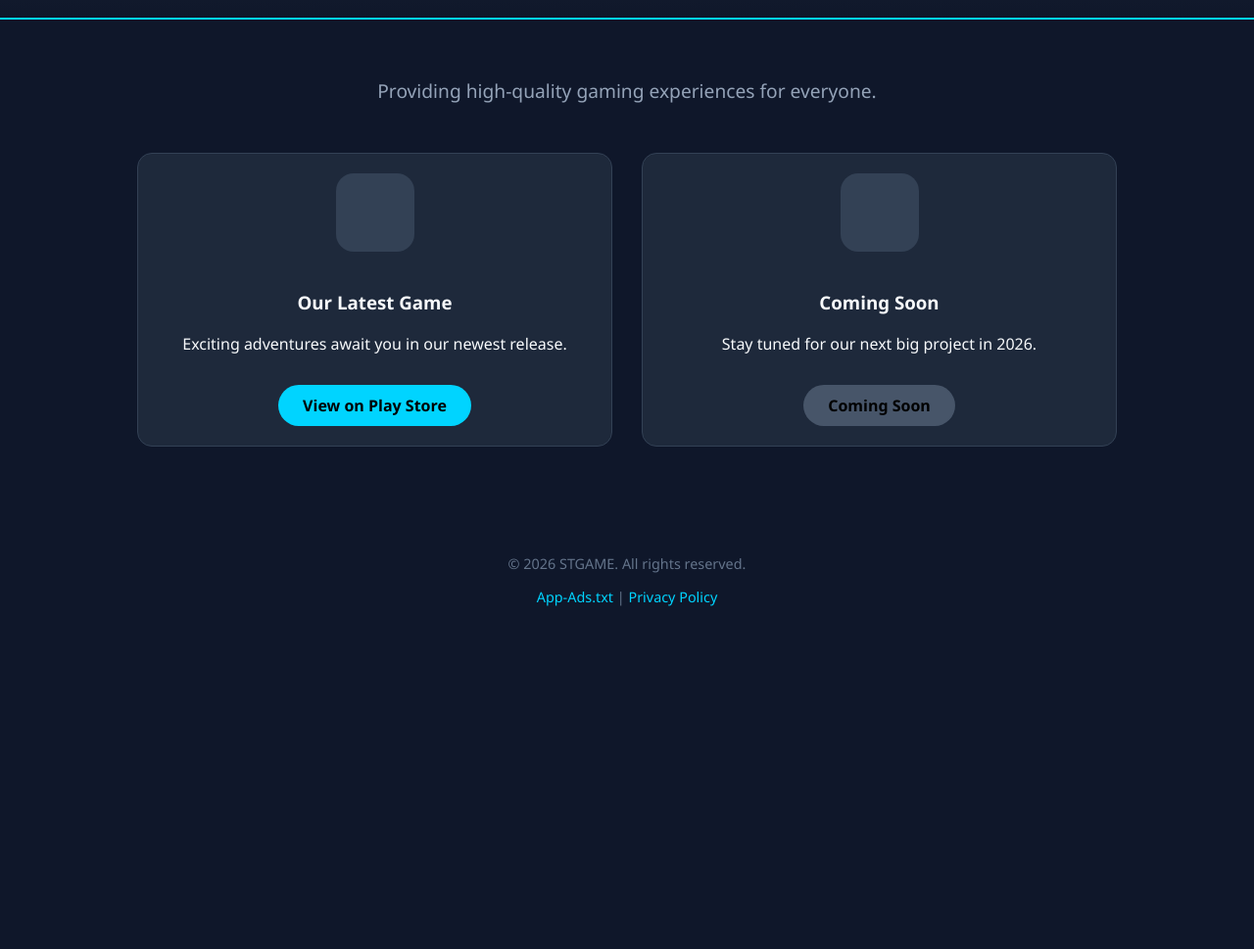
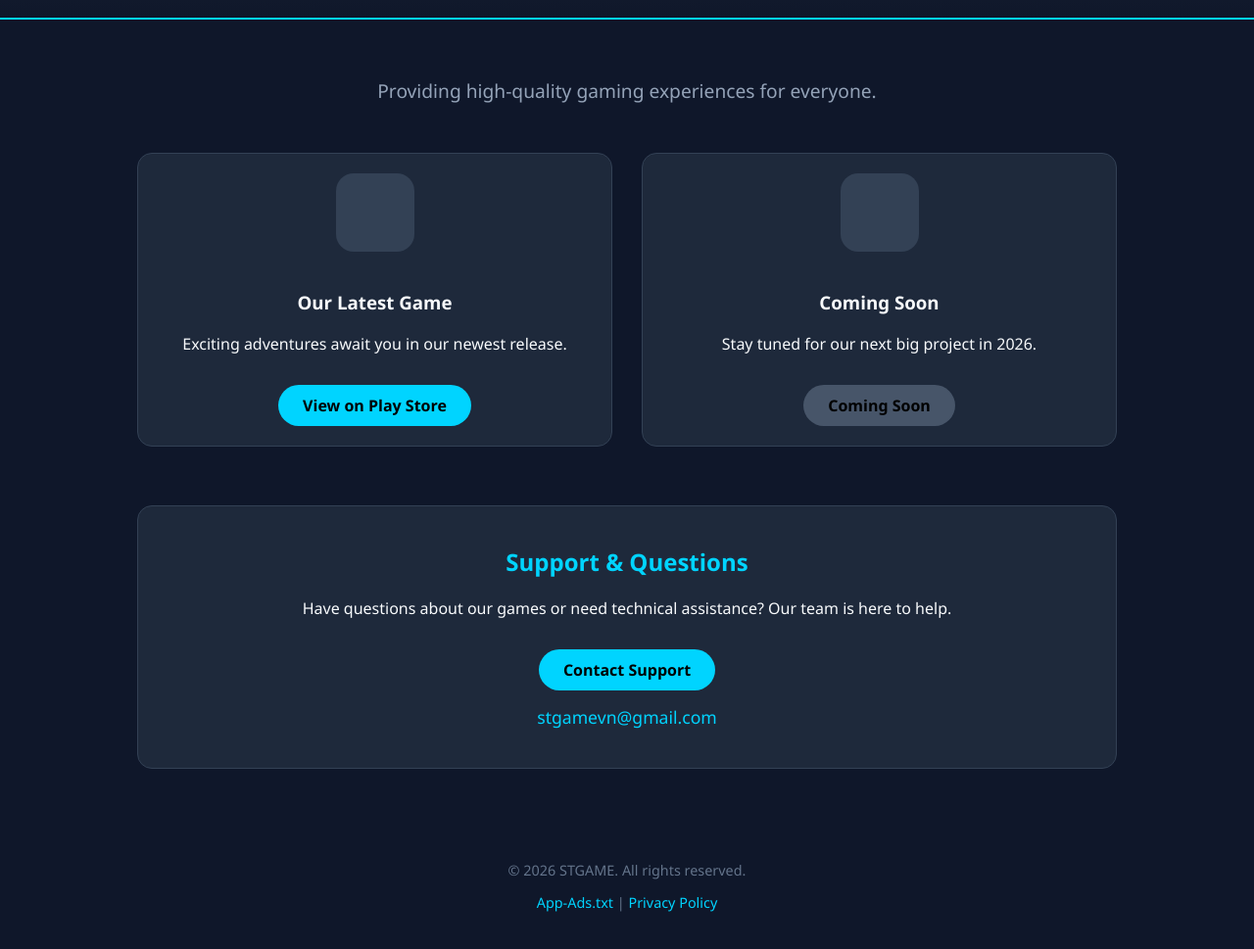
Before and after one commit to stgamevn/stgamevn.github.io, a plain HTML site: page index.html in a window 1280 px wide. Shown: the part 127-1096 px from the top of the page at 98% size. Before the commit the page ends 800 px from the top, so only its background shows below. Drawn offline with Linux system fonts and the light colour scheme.

Commit message:
Update index.html

```diff
--- a/index.html
+++ b/index.html
@@ -74,6 +74,35 @@
             border-color: var(--primary-color);
         }
 
+        /* Support Section Styling */
+        .support-section {
+            margin-top: 60px;
+            padding: 40px;
+            background-color: var(--card-bg);
+            border-radius: 15px;
+            border: 1px solid #334155;
+            text-align: center;
+        }
+
+        .support-section h2 {
+            color: var(--primary-color);
+            margin-top: 0;
+        }
+
+        .support-email {
+            display: block;
+            margin-top: 15px;
+            font-size: 1.1rem;
+            color: var(--primary-color);
+            text-decoration: none;
+            transition: opacity 0.3s;
+        }
+
+        .support-email:hover {
+            text-decoration: underline;
+            opacity: 0.8;
+        }
+
         .game-icon {
             width: 80px;
             height: 80px;
@@ -132,6 +161,13 @@
                 <a href="#" class="btn" style="background:#475569; cursor:default;">Coming Soon</a>
             </div>
         </div>
+
+        <section class="support-section">
+            <h2>Support & Questions</h2>
+            <p>Have questions about our games or need technical assistance? Our team is here to help.</p>
+            <a href="mailto:stgamevn@gmail.com" class="btn">Contact Support</a>
+            <a href="mailto:stgamevn@gmail.com" class="support-email">stgamevn@gmail.com</a>
+        </section>
     </div>
 
     <footer>
```
